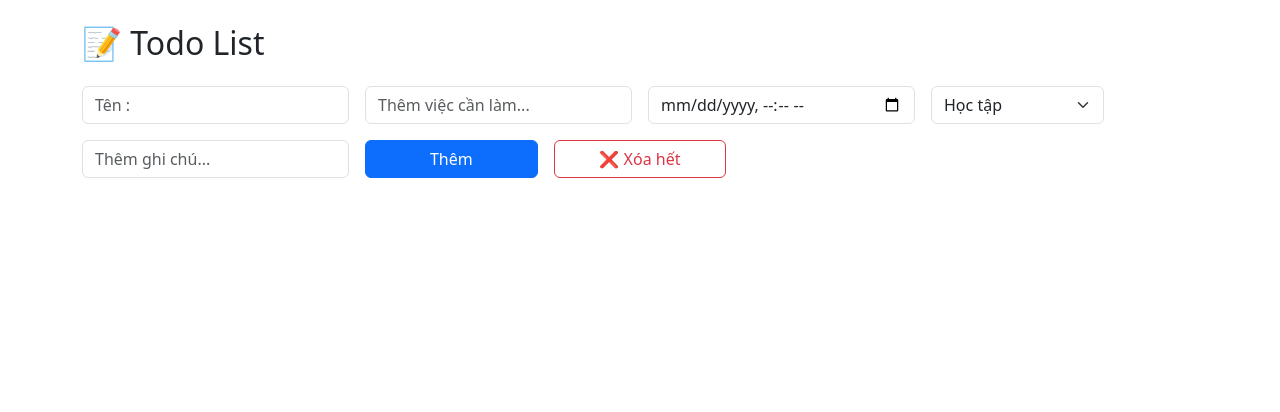
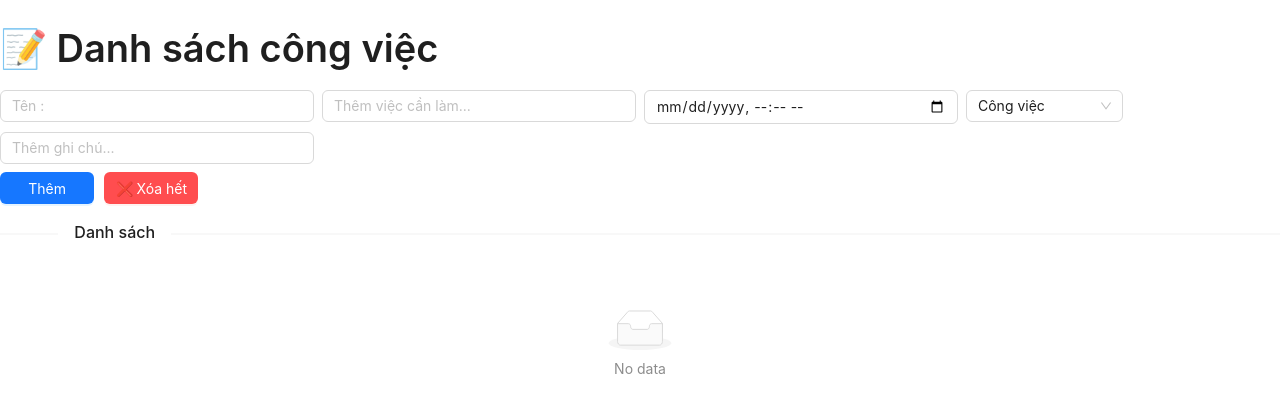
Before and after one commit to tranminhnghia01/HocReactJs, a React (Create React App) app: page / in a window 1280 px wide. Shown: the top 412 px of the page. Built offline with nearby package versions, Linux system fonts and the light colour scheme.

Commit message:
Ant Design

```diff
--- a/package.json
+++ b/package.json
@@ -7,6 +7,7 @@
     "@testing-library/jest-dom": "^6.6.3",
     "@testing-library/react": "^16.3.0",
     "@testing-library/user-event": "^13.5.0",
+    "antd": "^5.26.3",
     "bootstrap": "^5.3.7",
     "react": "^19.1.0",
     "react-dom": "^19.1.0",
--- a/src/App.js
+++ b/src/App.js
@@ -1,7 +1,21 @@
 import logo from "./logo.svg";
 import "./App.css";
 import { useEffect, useState } from "react";
-import "bootstrap/dist/css/bootstrap.min.css";
+import {
+  Button,
+  Col,
+  Divider,
+  Form,
+  Input,
+  List,
+  Row,
+  Select,
+  Space,
+  Typography,
+} from "antd";
+
+const { Title, Text } = Typography;
+// import "bootstrap/dist/css/bootstrap.min.css";
 
 function App() {
   const [todos, setTodos] = useState(() => {
@@ -113,87 +127,127 @@ function App() {
   };
 
   return (
-    <div className="container mt-4">
-      <h2 className="mb-4">📝 Todo List</h2>
+    <Col>
+      <Title level={1}>📝 Danh sách công việc</Title>
 
-      <div className="row g-3 mb-3">
+      <Row gutter={[8, 8]}>
         {/* Input Name */}
-        <div className="col-md-3">
-          <input
+        <Col span="6">
+          <Input
             type="text"
-            className="form-control"
             value={name}
             placeholder="Tên :"
             onChange={(e) => {
               handleChangeName(e);
             }}
           />
-        </div>
+        </Col>
 
         {/* Input Job */}
 
-        <div className="col-md-3">
-          <input
+        <Col span="6">
+          <Input
             type="text"
-            className="form-control"
             value={job}
             placeholder="Thêm việc cần làm..."
             onChange={(e) => {
               handleChangeInput(e);
             }}
           />
-        </div>
+        </Col>
 
         {/* Input Date Time */}
-        <div className="col-md-3">
-          <input
+        <Col span="6">
+          <Input
             type="datetime-local"
-            className="form-control"
             value={dateTime}
             onChange={(e) => setDateTime(e.target.value)}
           />
-        </div>
+        </Col>
 
         {/* Input select Option */}
 
-        <div className="col-md-2">
-          <select
-            className="form-select"
+        <Col span="6">
+          <Select
+            style={{ width: "50%" }}
             value={category}
-            onChange={(e) => setCategory(e.target.value)}
-          >
-            <option value="study">Học tập</option>
-            <option value="work">Công việc</option>
-            <option value="other">Khác</option>
-          </select>
-        </div>
+            defaultValue={"study"}
+            onChange={(value) => setCategory(value)}
+            options={[
+              { value: "study", label: "Học tập" },
+              { value: "word", label: "Công việc" },
+              { value: "other", label: "Khác" },
+            ]}
+          />
+        </Col>
 
-        {/* Input ghi chú */}
-        <div className="col-md-3">
-          <input
+        <Col span="6">
+          <Input
             type="text"
             value={note}
-            className="form-control"
             placeholder="Thêm ghi chú..."
             onChange={(e) => setNote(e.target.value)}
           />
-        </div>
-
-        <div className="col-md-2">
-          <button className="btn btn-primary w-100" onClick={handleSubmit}>
+        </Col>
+      </Row>
+      <Row gutter={[8, 8]} style={{ marginTop: "8px" }}>
+        <Col span="6">
+          <Button
+            color="primary"
+            variant="solid"
+            style={{ width: "30%", marginRight: "10px" }}
+            onClick={handleSubmit}
+          >
             {Edit.isEdit ? "Cập nhật" : "Thêm"}
-          </button>
-        </div>
-        <div className="col-md-2">
-          <button
-            className="btn btn-outline-danger w-100"
+          </Button>
+          <Button
+            color="danger"
+            variant="solid"
+            style={{ width: "30%" }}
             onClick={() => handleDeleteAll()}
           >
             ❌ Xóa hết
-          </button>
-        </div>
-      </div>
-      <ul className="list-group">
+          </Button>
+        </Col>
+      </Row>
+
+      <Divider orientation="left">Danh sách</Divider>
+      <List
+        // header={<div>Header</div>}
+        // footer={<div>Footer</div>}
+        // bordered
+        dataSource={todos
+          .slice()
+          .sort((a, b) => new Date(a.dateTime) - new Date(b.dateTime))}
+        renderItem={(item) => (
+          <List.Item key={item.id}>
+            <Space style={{ justifyContent: "space-between", width: "100%" }}>
+              <Title level={4}> 👤 Họ tên: {item.name} </Title>
+
+              <Text>Nghề nghiệp :{item.job}</Text>
+              <Text>Ghi chú về :{item.category || "Trống"}</Text>
+              <Text>Nội dung :{item.note || "Không có ghi chú"}</Text>
+              <Text type="secondary">
+                📅
+                {item.dateTime
+                  ? new Date(item.dateTime).toLocaleString()
+                  : "Trống"}
+              </Text>
+            </Space>
+            <Button
+              color="pink"
+              variant="outline"
+              onClick={() => handleEditTodo(item.id)}
+            >
+              ✏️ Sửa
+            </Button>
+            <Button danger onClick={() => handleDelete(item.id)}>
+              ❌ Xóa
+            </Button>
+          </List.Item>
+        )}
+      />
+      {/* <ul className="list-group">
         {todos
           .slice()
           .sort((a, b) => new Date(a.dateTime) - new Date(b.dateTime))
@@ -239,8 +293,8 @@ function App() {
               </div>
             </li>
           ))}
-      </ul>
-    </div>
+      </ul> */}
+    </Col>
   );
 }
 
```
Also changed, not shown: 1 other file (tests, documents, lock files or other folders).
